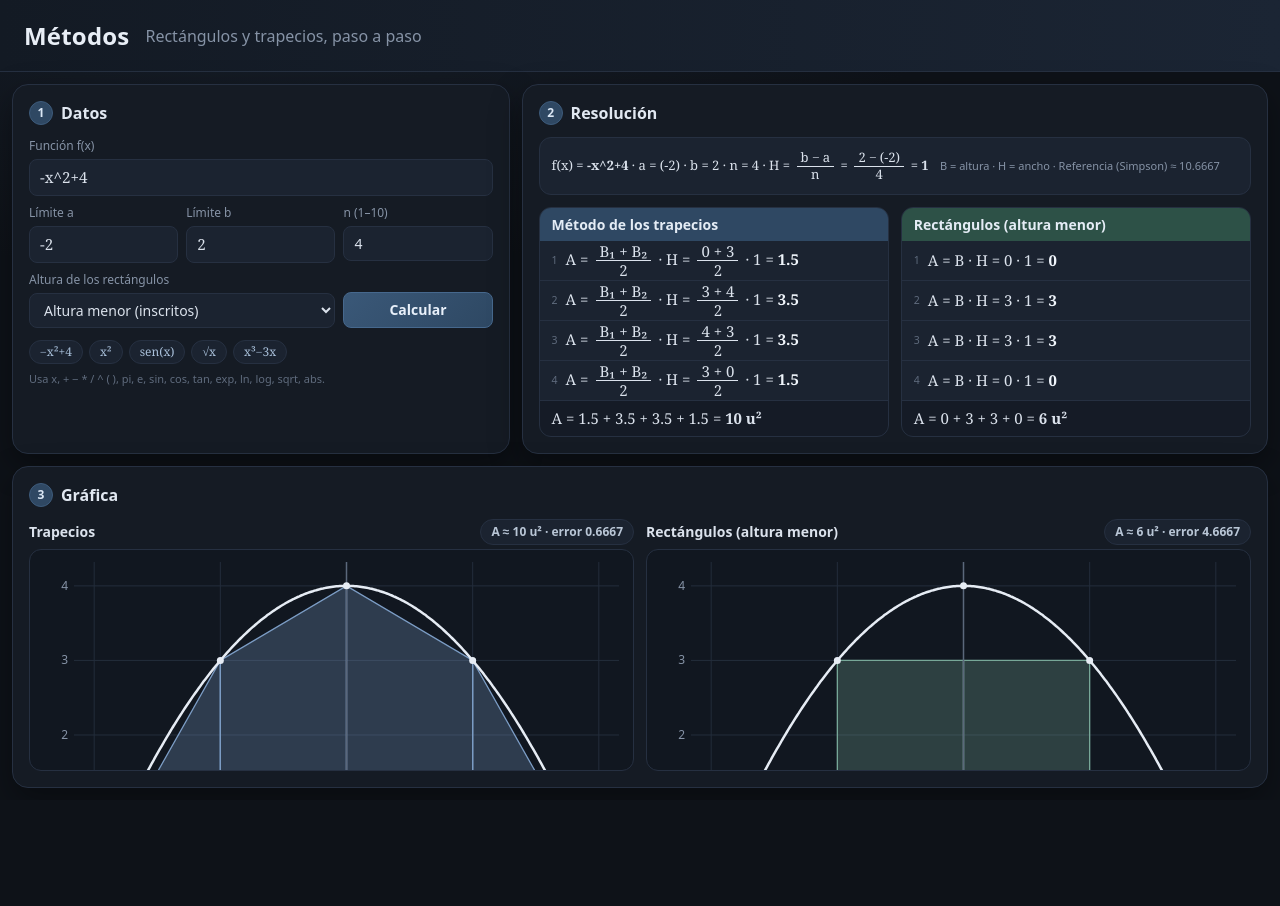
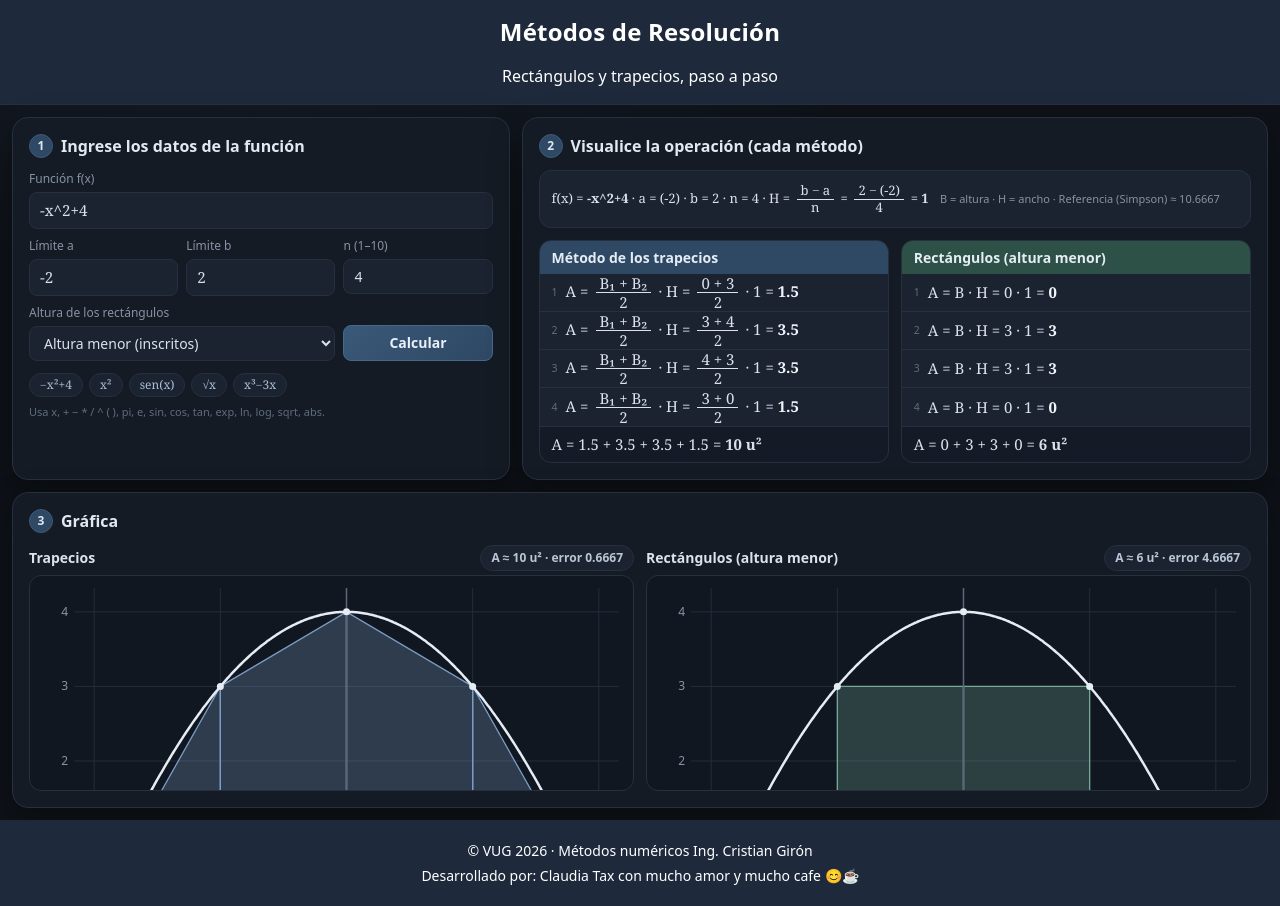
Before and after one commit to Clau-Tax/Laboratorio-final-, a plain HTML site: page index.html in a window 1280 px wide. Before the commit the page ends 800 px from the top, so only its background shows below. Drawn offline with nearby package versions, Linux system fonts and the light colour scheme.

Commit message:
Mejoras en el diseño

```diff
--- a/estilos.css
+++ b/estilos.css
@@ -86,3 +86,34 @@ html { background: var(--bg); }
 .frac > span:first-child { border-bottom: 1.5px solid currentColor; padding: 0 .25rem; }
 .anim { animation: subir .4s ease both; }
 @keyframes subir { from { opacity: 0; transform: translateY(6px); } to { opacity: 1; transform: none; } }
+
+.pie-pagina {
+  flex-shrink: 0;
+  padding: 16px;
+  text-align: center;
+  background-color: #1e293b;
+  color: #ffffff;
+  font-size: 14px;
+}
+
+.pie-pagina p {
+  margin: 4px 0;
+}
+
+.encabezado {
+  display: flex;
+  flex-direction: column;
+  justify-content: center;
+  align-items: center;
+  gap: 4px;
+  padding: 16px;
+  text-align: center;
+  background: #1e293b;
+  color: #ffffff;
+}
+
+.encabezado .titulo,
+.encabezado .subtitulo {
+  color: inherit;
+  margin: 0;
+}
--- a/index.html
+++ b/index.html
@@ -13,7 +13,7 @@
 
   <!-- TÍTULO -->
   <header class="encabezado flex shrink-0 items-center gap-4 px-6">
-    <h1 class="titulo text-2xl font-extrabold">Métodos</h1>
+    <h1 class="titulo text-2xl font-extrabold">Métodos de Resolución</h1>
     <p class="subtitulo text-base">Rectángulos y trapecios, paso a paso</p>
   </header>
 
@@ -21,7 +21,7 @@
 
     <!-- 1. DATOS -->
     <section class="card flex min-h-0 flex-col">
-      <h2 class="seccion-titulo flex shrink-0 items-center gap-2 font-bold"><span class="num">1</span>Datos</h2>
+      <h2 class="seccion-titulo flex shrink-0 items-center gap-2 font-bold"><span class="num">1</span>Ingrese los datos de la función </h2>
       <form id="form" class="mt-3 grid grid-cols-6 gap-2">
         <label class="lbl col-span-6">Función f(x)
           <input id="fx" value="-x^2+4" autocomplete="off" class="inp mate" placeholder="ej: x^2 + 3x - sin(x)">
@@ -59,7 +59,7 @@
 
     <!-- 2. RESOLUCIÓN -->
     <section class="card flex min-h-0 flex-col">
-      <h2 class="seccion-titulo flex shrink-0 items-center gap-2 font-bold"><span class="num">2</span>Resolución</h2>
+      <h2 class="seccion-titulo flex shrink-0 items-center gap-2 font-bold"><span class="num">2</span>Visualice la operación (cada método)</h2>
       <div id="res" class="mt-3 flex min-h-0 flex-1 flex-col gap-3"></div>
     </section>
 
@@ -70,6 +70,12 @@
     </section>
   </main>
 
+   <!-- PIE DE PÁGINA -->
+  <footer class="pie-pagina">
+    <p>&copy; VUG 2026 · Métodos numéricos    Ing. Cristian Girón</p>
+    <p> Desarrollado por: Claudia Tax con mucho amor y mucho cafe 😊☕</p>
+  </footer>
+
   <script src="calculos.js"></script>
   <script src="vista.js"></script>
 </body>
```
